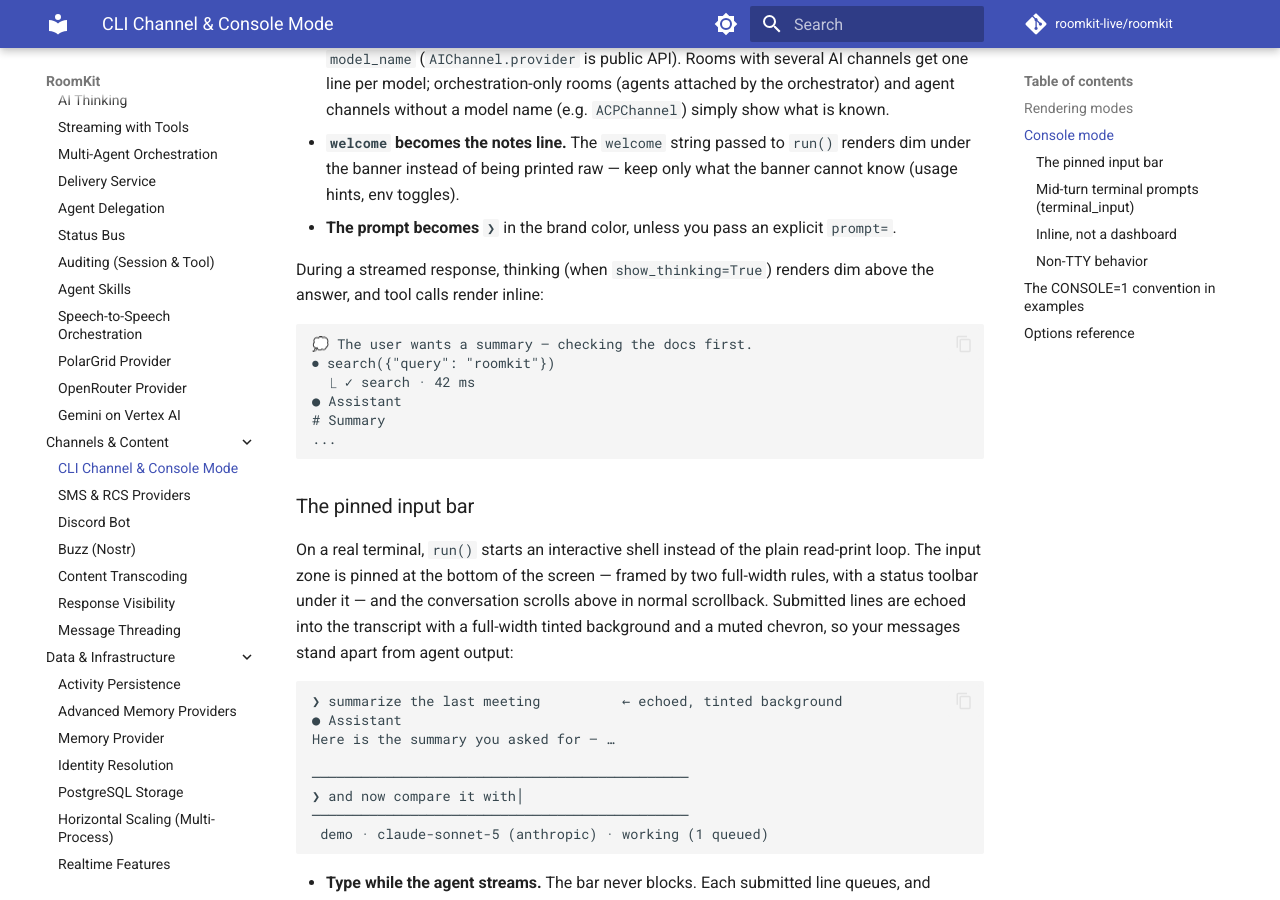
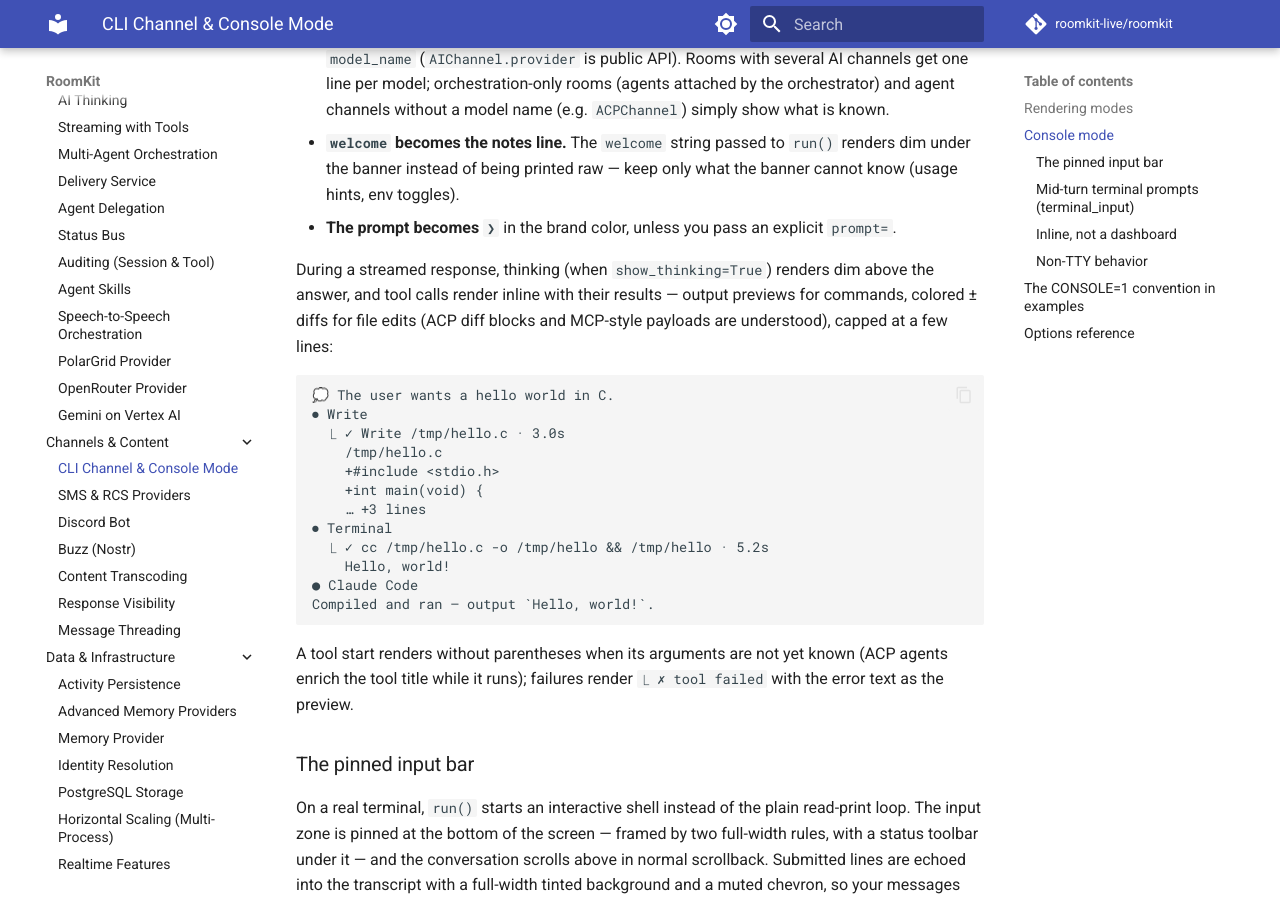
Before and after one commit to roomkit-live/roomkit-docs, an MkDocs documentation site: the page built from docs/guides/cli-channel.md, in a window 1280 px wide and 900 px high, scrolled down 1651 px. Built offline with MkDocs 1.6.1 and Material for MkDocs 9.7.7, drawn with Linux system fonts in a browser that asks for light colours; comment, search, counter and statistics services are not loaded.

Commit message:
docs(guides): ACP inherit_env + console tool result previews (roomkit eee55a8)
The ACP guide gains the environment section: the SDK's trimmed default,
why SSH_AUTH_SOCK matters for a coding agent, and inherit_env's rules.
The CLI guide's console transcript now shows tool results — output
previews, colored diffs, the "… +N lines" cap — and the argument-less
tool start ACP agents produce.

````diff
--- a/docs/guides/cli-channel.md
+++ b/docs/guides/cli-channel.md
@@ -81,16 +81,28 @@ found in the room, the room id, and the attached channels:
   `prompt=`.
 
 During a streamed response, thinking (when `show_thinking=True`) renders dim
-above the answer, and tool calls render inline:
+above the answer, and tool calls render inline with their results — output
+previews for commands, colored ± diffs for file edits (ACP diff blocks and
+MCP-style payloads are understood), capped at a few lines:
 
 ```text
-💭 The user wants a summary — checking the docs first.
-⏺ search({"query": "roomkit"})
-  ⎿ ✓ search · 42 ms
-● Assistant
-# Summary
-...
+💭 The user wants a hello world in C.
+⏺ Write
+  ⎿ ✓ Write /tmp/hello.c · 3.0s
+    /tmp/hello.c
+    +#include <stdio.h>
+    +int main(void) {
+    … +3 lines
+⏺ Terminal
+  ⎿ ✓ cc /tmp/hello.c -o /tmp/hello && /tmp/hello · 5.2s
+    Hello, world!
+● Claude Code
+Compiled and ran — output `Hello, world!`.
 ```
+
+A tool start renders without parentheses when its arguments are not yet
+known (ACP agents enrich the tool title while it runs); failures render
+`⎿ ✗ tool failed` with the error text as the preview.
 
 ### The pinned input bar
 
````
Also changed, not shown: docs/guides/acp-channel.md (+28 -0 lines).
